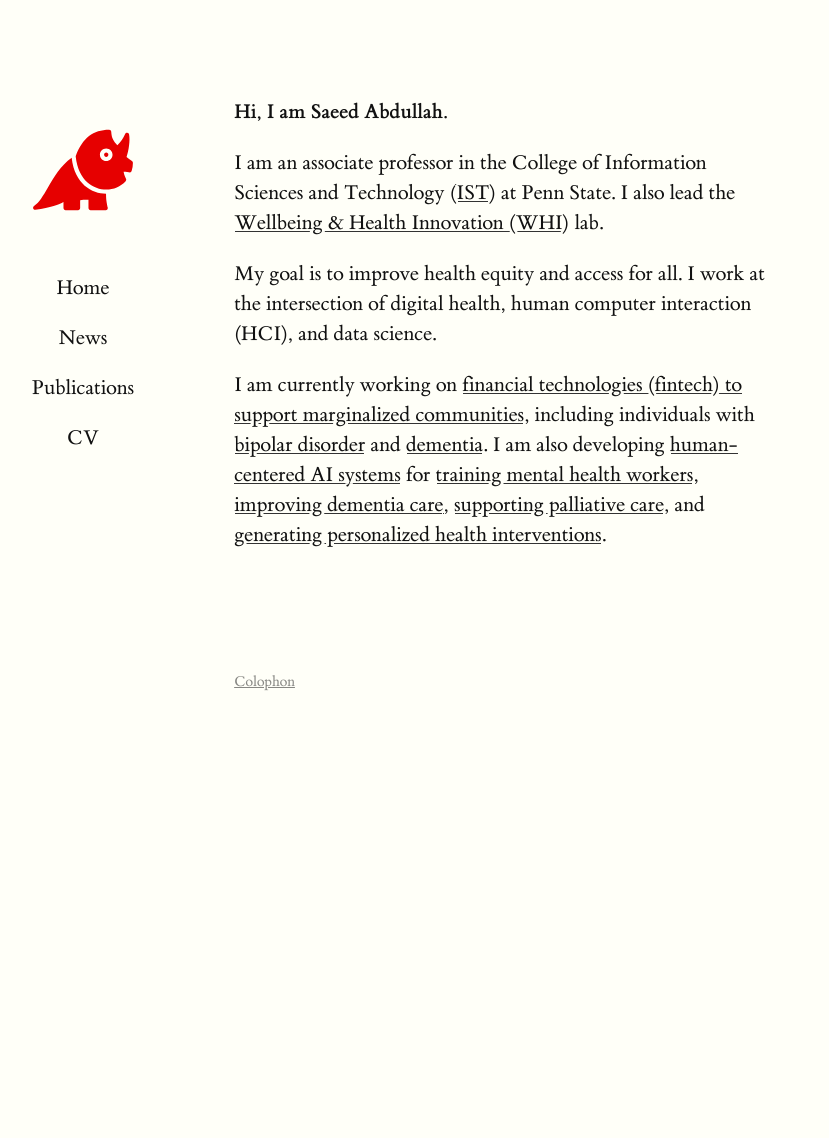
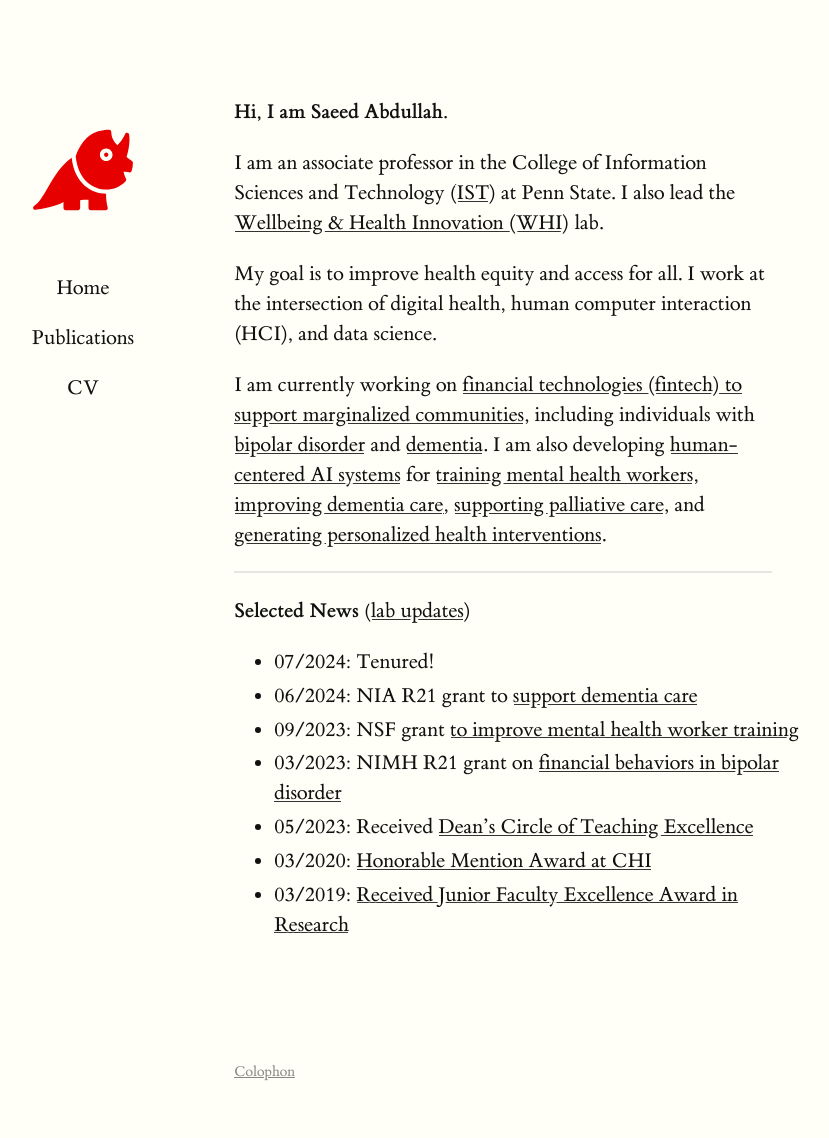
Before and after one commit to saeed-abdullah/saeed-abdullah.github.io, a Jekyll site: the page built from index.markdown, in a window 1280 px wide. Shown: the whole page, without its empty margins (64-893 px from the left). Built offline with Jekyll 4.4.1, drawn with Linux system fonts in a browser that asks for light colours; before the commit the page ends 900 px from its top, so only the background shows below that.

Commit message:
Shows selected news on home page
Also, the commit archives the news page and points to
the lab news page.

```diff
--- a/_includes/sidebar.html
+++ b/_includes/sidebar.html
@@ -6,7 +6,6 @@
   <nav class="main-menu">
     <ul>
         <li>  <a href="/">Home</a></li>
-        <li><a href="/news.html">News</a></li>
         <li><a href="/publications.html">Publications</a></li>
         <!-- <li><a href="#">Teaching</a></li> -->
         <li><a href="/files/cv.pdf">CV</a></li>
--- a/index.markdown
+++ b/index.markdown
@@ -23,6 +23,17 @@ including individuals with [bipolar disorder][bd-fintech] and [dementia]
 [palliative-care], and [generating personalized health interventions]
 [genai-intervention].
 
+---
+
+**Selected News** ([lab updates](https://whilab.org/news))
+* 07/2024: Tenured!
+* 06/2024: NIA R21 grant to [support dementia care][dementia-va]
+* 09/2023: NSF grant [to improve mental health worker training][teammait]
+* 03/2023: NIMH R21 grant on [financial behaviors in bipolar disorder][bd-fintech]
+* 05/2023: Received [Dean's Circle of Teaching Excellence](https://www.psu.edu/news/information-sciences-and-technology/story/ist-announces-2023-deans-circle-teaching-excellence/)
+* 03/2020: [Honorable Mention Award at CHI](https://dl.acm.org/doi/10.1145/3313831.3376551)
+* 03/2019: [Received Junior Faculty Excellence Award in Research](https://news.psu.edu/story/567207/2019/04/03/faculty-and-staff-recognized-annual-ist-awards-reception)
+
 {% comment %}
 {% include recent_posts.html %}
 {% endcomment %}
--- a/news.markdown
+++ b/news.markdown
@@ -1,9 +1,8 @@
 ---
-title: News
+title: News (Archived)
 layout: page
 ---
-
-**You can see our lab news and updates [here](https://whilab.org/news)**.
+This is an **archived** page.  You can see our recent lab news and updates [here](https://whilab.org/news).
 
 2023
 ----
```
